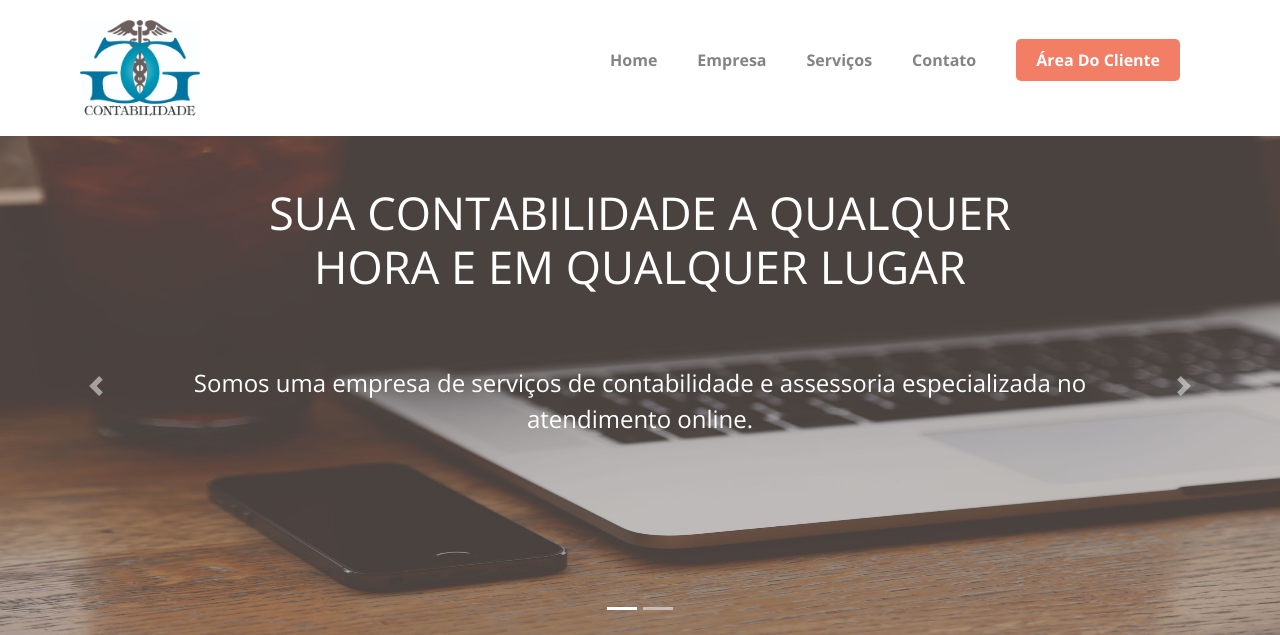
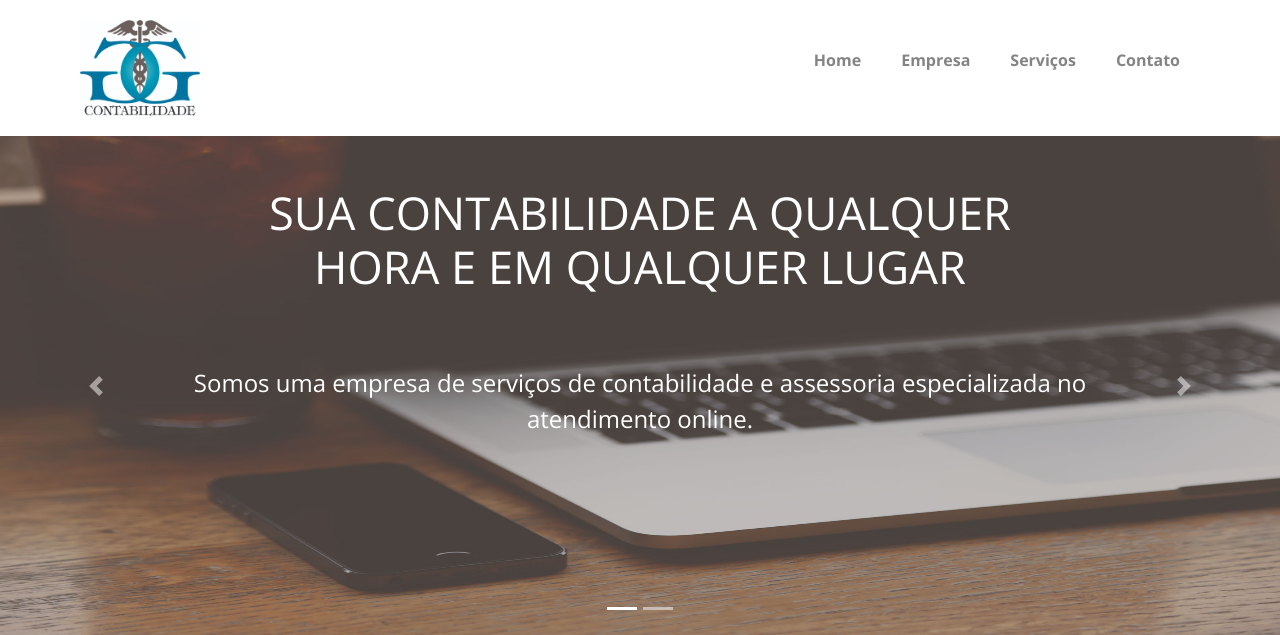
Before and after one commit to lcassiano1612/contabilidadegoncalves, a PHP site: page /index.php in a window 1280 px wide. Shown: the top 635 px of the page. Run offline with PHP 8.4, Linux system fonts and the light colour scheme; some libraries are stand-ins or nearby versions.

Commit message:
ocultar area do cliente

```diff
--- a/templates/header.php
+++ b/templates/header.php
@@ -8,7 +8,7 @@
             <li><a href="empresa.php">empresa</a></li>
             <li><a href="servicos.php">serviços</a></li>
             <li><a href="contato.php">contato</a></li>
-            <li><a class="area-cliente" data-toggle="modal" data-target="#exampleModal" href="#login">Área do cliente</a></li>
+            <!--<li><a class="area-cliente" data-toggle="modal" data-target="#exampleModal" href="#login">Área do cliente</a></li>-->
         </ul>
     </nav>
 </header>
```
